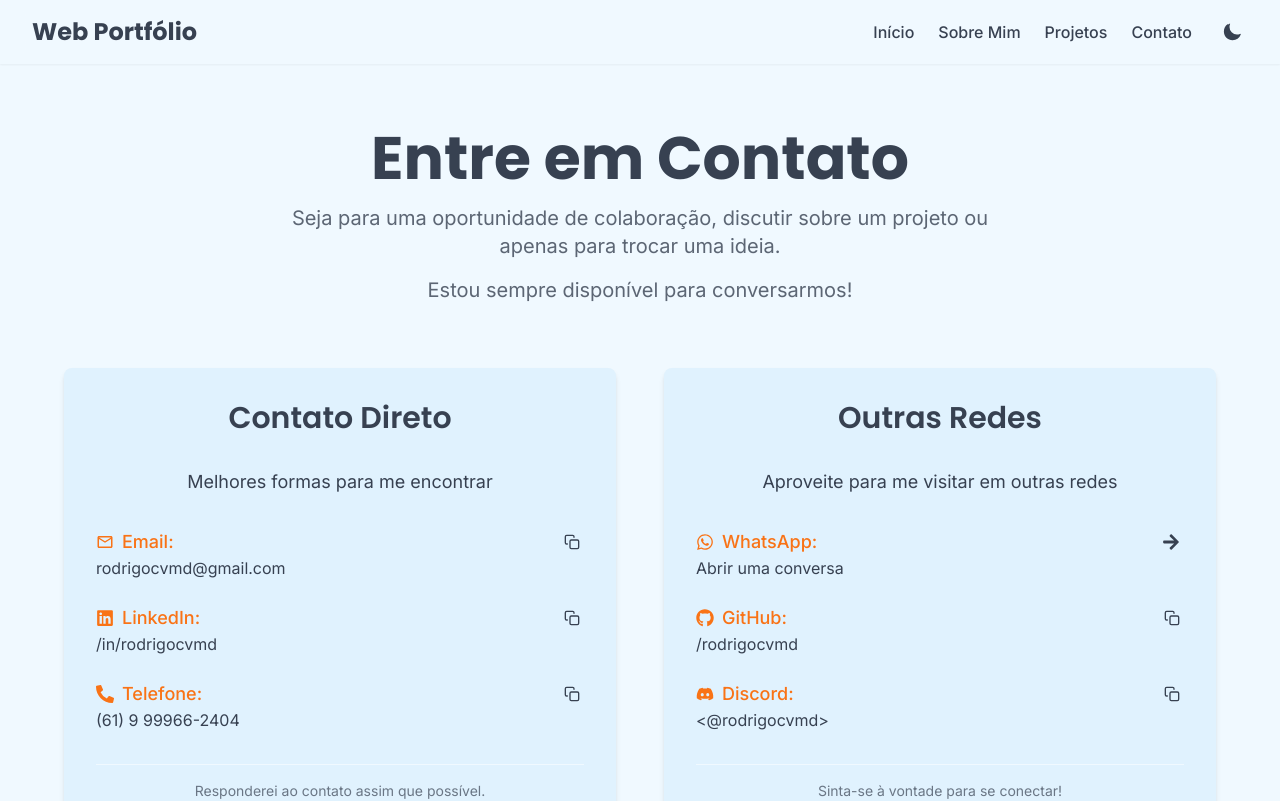
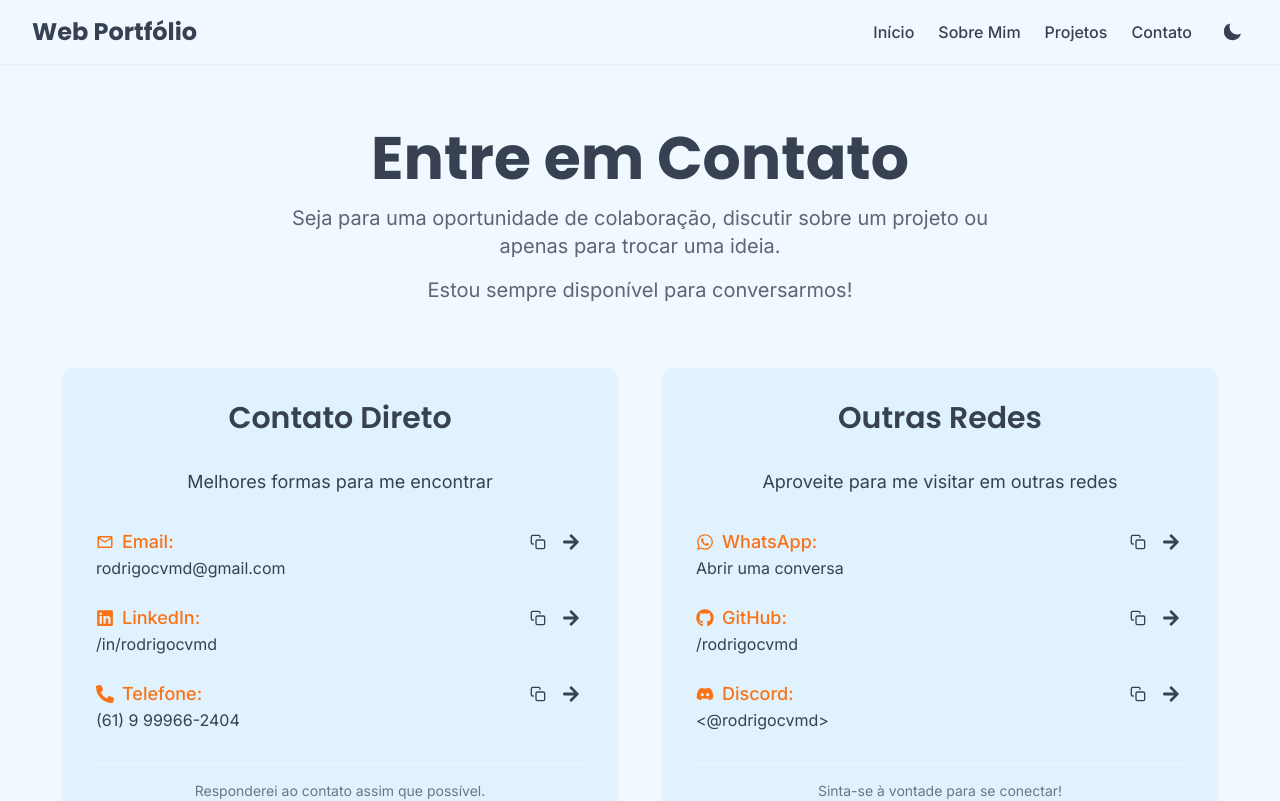
Before and after one commit to rodrigocvmd/portfolio, a Next.js app: page /contato in a window 1280 px wide. Shown: the top 801 px of the page. Built offline with nearby package versions, Linux system fonts and the light colour scheme.

Commit message:
alteracoes nos cards de projetos, insercao de imagens de diploma e certificados, adicoes de botoes gerais, alteracoes nos botoes e links de contato

```diff
--- a/src/app/globals.css
+++ b/src/app/globals.css
@@ -13,6 +13,13 @@
   }
 
   .animate-scroll {
-    animation: scroll 65s linear infinite;
+    animation: scroll 40s linear infinite;
+  }
+
+  .line-clamp-5 {
+    overflow: hidden;
+    display: -webkit-box;
+    -webkit-box-orient: vertical;
+    -webkit-line-clamp: 5;
   }
 }
--- a/src/components/ContatoConteudo.tsx
+++ b/src/components/ContatoConteudo.tsx
@@ -112,16 +112,22 @@ export default function ContatoConteudo() {
 									<span className="flex items-center">
 										<MdOutlineEmail className="mr-2" /> Email:
 									</span>
+									<div className="flex items-center">
 										<button
 											onClick={() => handleCopy("rodrigocvmd@gmail.com", "email")}
 											title="Copiar email"
-										className="ml-2 p-1 rounded-md hover:bg-light-primary dark:hover:bg-dark-primary text-light-text dark:text-dark-text transition-colors">
+											className="mr-2 p-1 rounded-md hover:bg-light-primary dark:hover:bg-dark-primary text-light-text dark:text-dark-text transition-colors">
 											{copiedStatus["email"] ? <CheckIcon /> : <CopyIcon />}
 										</button>
+										<a href="mailto:rodrigocvmd@gmail.com" target="_blank" rel="noopener noreferrer" title="Enviar email" className="p-1 rounded-md hover:bg-light-primary dark:hover:bg-dark-primary text-light-text dark:text-dark-text transition-colors">
+											<FaArrowRight />
+										</a>
+									</div>
 								</h3>
 								<div className="flex items-center">
 									<a
 										href="mailto:rodrigocvmd@gmail.com"
+										title="Enviar email"
 										className="text-light-text hover:underline dark:text-dark-text 3xl:text-lg break-all">
 										rodrigocvmd@gmail.com
 									</a>
@@ -134,20 +140,26 @@ export default function ContatoConteudo() {
 									<span className="flex items-center">
 										<FaLinkedin className="mr-2" /> LinkedIn:
 									</span>
+									<div className="flex items-center">
 										<button
 											onClick={() =>
 												handleCopy("https://www.linkedin.com/in/rodrigocvmd/", "linkedin")
 											}
 											title="Copiar link do LinkedIn"
-										className="ml-2 p-1 rounded-md hover:bg-light-primary dark:hover:bg-dark-primary text-light-text dark:text-dark-text transition-colors">
+											className="mr-2 p-1 rounded-md hover:bg-light-primary dark:hover:bg-dark-primary text-light-text dark:text-dark-text transition-colors">
 											{copiedStatus["linkedin"] ? <CheckIcon /> : <CopyIcon />}
 										</button>
+										<a href="https://www.linkedin.com/in/rodrigocvmd/" target="_blank" rel="noopener noreferrer" title="Abrir LinkedIn" className="p-1 rounded-md hover:bg-light-primary dark:hover:bg-dark-primary text-light-text dark:text-dark-text transition-colors">
+											<FaArrowRight />
+										</a>
+									</div>
 								</h3>
 								<div className="flex items-center">
 									<a
 										href="https://www.linkedin.com/in/rodrigocvmd/"
 										target="_blank"
 										rel="noopener noreferrer"
+										title="Abrir LinkedIn"
 										className="text-light-text hover:underline dark:text-dark-text 3xl:text-lg break-all">
 										/in/rodrigocvmd
 									</a>
@@ -159,17 +171,23 @@ export default function ContatoConteudo() {
 									<span className="flex items-center">
 										<FaPhoneAlt className="mr-2" /> Telefone:
 									</span>
+									<div className="flex items-center">
 										<button
 											onClick={() => handleCopy("+5561999662404", "telefone")}
 											title="Copiar telefone"
-										className="ml-2 p-1 rounded-md hover:bg-light-primary dark:hover:bg-dark-primary text-light-text dark:text-dark-text transition-colors">
+											className="mr-2 p-1 rounded-md hover:bg-light-primary dark:hover:bg-dark-primary text-light-text dark:text-dark-text transition-colors">
 											{copiedStatus["telefone"] ? <CheckIcon /> : <CopyIcon />}
 										</button>
+										<a href="tel:+5561999662404" title="Ligar" className="p-1 rounded-md hover:bg-light-primary dark:hover:bg-dark-primary text-light-text dark:text-dark-text transition-colors">
+											<FaArrowRight />
+										</a>
+									</div>
 								</h3>
 								<div className="telefone flex items-center">
 									<a
 										href="#!" // Previne navegação, comportamento de botão
 										onClick={handlePhoneCopyAndTextChange}
+										title="Copiar telefone"
 										className="text-light-text hover:underline dark:text-dark-text 3xl:text-lg break-all cursor-pointer"
 										role="button"
 										tabIndex={0}>
@@ -199,20 +217,29 @@ export default function ContatoConteudo() {
 									<span className="flex items-center">
 										<FaWhatsapp className="mr-2" /> WhatsApp:
 									</span>
+									<div className="flex items-center">
+										<button
+											onClick={() => handleCopy("5561999662404", "whatsapp")}
+											title="Copiar número do WhatsApp"
+											className="mr-2 p-1 rounded-md hover:bg-light-primary dark:hover:bg-dark-primary text-light-text dark:text-dark-text transition-colors">
+											{copiedStatus["whatsapp"] ? <CheckIcon /> : <CopyIcon />}
+										</button>
 										<a
 											href="https://wa.me/5561999662404"
 											target="_blank"
 											rel="noopener noreferrer"
 											title="Abrir WhatsApp"
-										className="ml-2 p-1 rounded-md hover:bg-light-primary dark:hover:bg-dark-primary text-light-text dark:text-dark-text transition-colors">
+											className="p-1 rounded-md hover:bg-light-primary dark:hover:bg-dark-primary text-light-text dark:text-dark-text transition-colors">
 											<FaArrowRight />
 										</a>
+									</div>
 								</h3>
 								<div className="flex items-center">
 									<a
 										href="https://wa.me/5561999662404"
 										target="_blank"
 										rel="noopener noreferrer"
+										title="Abrir WhatsApp"
 										className="text-light-text hover:underline dark:text-dark-text 3xl:text-lg break-all">
 										Abrir uma conversa
 									</a>
@@ -225,18 +252,24 @@ export default function ContatoConteudo() {
 									<span className="flex items-center">
 										<FaGithub className="mr-2" /> GitHub:
 									</span>
+									<div className="flex items-center">
 										<button
 											onClick={() => handleCopy("https://github.com/rodrigocvmd", "github")}
 											title="Copiar link GitHub"
-										className="ml-2 p-1 rounded-md hover:bg-light-primary dark:hover:bg-dark-primary text-light-text dark:text-dark-text transition-colors">
+											className="mr-2 p-1 rounded-md hover:bg-light-primary dark:hover:bg-dark-primary text-light-text dark:text-dark-text transition-colors">
 											{copiedStatus["github"] ? <CheckIcon /> : <CopyIcon />}
 										</button>
+										<a href="https://github.com/rodrigocvmd" target="_blank" rel="noopener noreferrer" title="Abrir GitHub" className="p-1 rounded-md hover:bg-light-primary dark:hover:bg-dark-primary text-light-text dark:text-dark-text transition-colors">
+											<FaArrowRight />
+										</a>
+									</div>
 								</h3>
 								<div className="flex items-center">
 									<a
 										href="https://github.com/rodrigocvmd"
 										target="_blank"
 										rel="noopener noreferrer"
+										title="Abrir GitHub"
 										className="text-light-text hover:underline dark:text-dark-text 3xl:text-lg break-all">
 										/rodrigocvmd
 									</a>
@@ -249,18 +282,24 @@ export default function ContatoConteudo() {
 									<span className="flex items-center">
 										<FaDiscord className="mr-2" /> Discord:
 									</span>
+									<div className="flex items-center">
 										<button
 											onClick={() => handleCopy("1067993447706931243", "discord")}
 											title="Copiar Discord ID"
-										className="ml-2 p-1 rounded-md hover:bg-light-primary dark:hover:bg-dark-primary text-light-text dark:text-dark-text transition-colors">
+											className="mr-2 p-1 rounded-md hover:bg-light-primary dark:hover:bg-dark-primary text-light-text dark:text-dark-text transition-colors">
 											{copiedStatus["discord"] ? <CheckIcon /> : <CopyIcon />}
 										</button>
+										<a href="https://discordapp.com/users/1067993447706931243" target="_blank" rel="noopener noreferrer" title="Abrir Discord" className="p-1 rounded-md hover:bg-light-primary dark:hover:bg-dark-primary text-light-text dark:text-dark-text transition-colors">
+											<FaArrowRight />
+										</a>
+									</div>
 								</h3>
 								<div className="flex items-center">
 									<a
 										href="https://discordapp.com/users/1067993447706931243"
 										target="_blank"
 										rel="noopener noreferrer"
+										title="Abrir Discord"
 										className="text-light-text hover:underline dark:text-dark-text 3xl:text-lg break-all">
 										&lt;@rodrigocvmd&gt;
 									</a>
--- a/src/components/ProjectCard.tsx
+++ b/src/components/ProjectCard.tsx
@@ -43,8 +43,8 @@ const ProjectCard: React.FC<ProjectCardProps> = ({
 				<h3 className="text-2xl sm:text-3xl font-semibold font-heading text-light-text dark:text-dark-text mb-3 min-h-[4.5rem]">
 					{title}
 				</h3>
-				<div className="relative h-36 mb-4">
-					<p className="text-lg text-light-text dark:text-dark-text">
+				<div className="mb-4">
+					<p className="text-lg text-light-text dark:text-dark-text text-left line-clamp-5">
 						{description}
 					</p>
 				</div>
--- a/src/components/SobreConteudo.tsx
+++ b/src/components/SobreConteudo.tsx
@@ -225,7 +225,7 @@ export default function SobreConteudo() {
 								</div>
 								<div className="mt-4 text-center sm:mt-0 sm:absolute sm:top-4 sm:right-4">
 									<button
-										onClick={() => !edu.isCursando && handleOpenModal("/images/placeholder.png")}
+										onClick={() => !edu.isCursando && handleOpenModal("/images/diploma.jpg")}
 										disabled={edu.isCursando}
 										className="group relative rounded-md bg-light-accent px-3 py-1.5 text-sm font-semibold text-dark-primary shadow-sm transition-opacity hover:bg-opacity-80 disabled:cursor-not-allowed disabled:opacity-50">
 										Diploma
@@ -281,7 +281,7 @@ export default function SobreConteudo() {
 										<div className="mt-4 text-center sm:mt-0 sm:absolute sm:top-4 sm:right-4">
 											<button
 												onClick={() =>
-													!cert.isCursando && handleOpenModal("/images/placeholder.png")
+													!cert.isCursando && handleOpenModal("/images/diploma.jpg")
 												}
 												disabled={cert.isCursando}
 												className="group relative rounded-md bg-light-accent px-3 py-1.5 text-sm font-semibold text-dark-primary shadow-sm transition-opacity hover:bg-opacity-80 disabled:cursor-not-allowed disabled:opacity-50">
--- a/src/components/TechTag.tsx
+++ b/src/components/TechTag.tsx
@@ -5,7 +5,7 @@ interface TechTagProps {
 
 const TechTag: React.FC<TechTagProps> = ({ name }) => {
   return (
-    <span className="inline-flex items-center justify-center bg-light-secondary dark:bg-dark-secondary text-xs font-medium text-light-text dark:text-dark-text px-2.5 py-1 rounded-full mr-2">
+    <span className="inline-flex items-center justify-center bg-light-secondary dark:bg-dark-secondary text-xs font-medium text-light-text dark:text-dark-text px-2.5 py-1 rounded-full mr-2 transition-transform duration-200 hover:scale-110">
       {name}
     </span>
   );
```
Also changed, not shown: src/app/curriculo/page.tsx (+13 -0 lines), 1 other file (tests, documents, lock files or other folders). Lines whose indentation alone changed are shown as unchanged.
